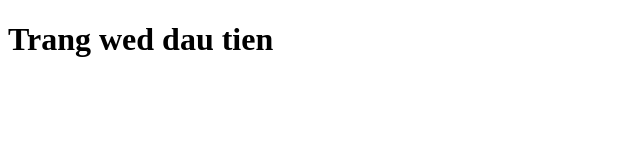
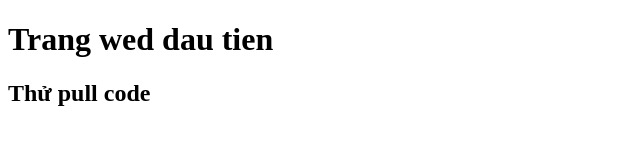
Before and after one commit to tantrung0204/WED201c_B1_BTVN, a plain HTML site: page index.html in a window 1280 px wide. Shown: the whole page, without its empty margins (0-640 px from the left). Drawn offline with Linux system fonts and the light colour scheme.

Commit message:
Update index.html

```diff
--- a/index.html
+++ b/index.html
@@ -8,6 +8,7 @@
 </head>
 
 <h1>Trang wed dau tien</h1>
+<h2>Thử pull code</h2>
 
 <body>
 
```
